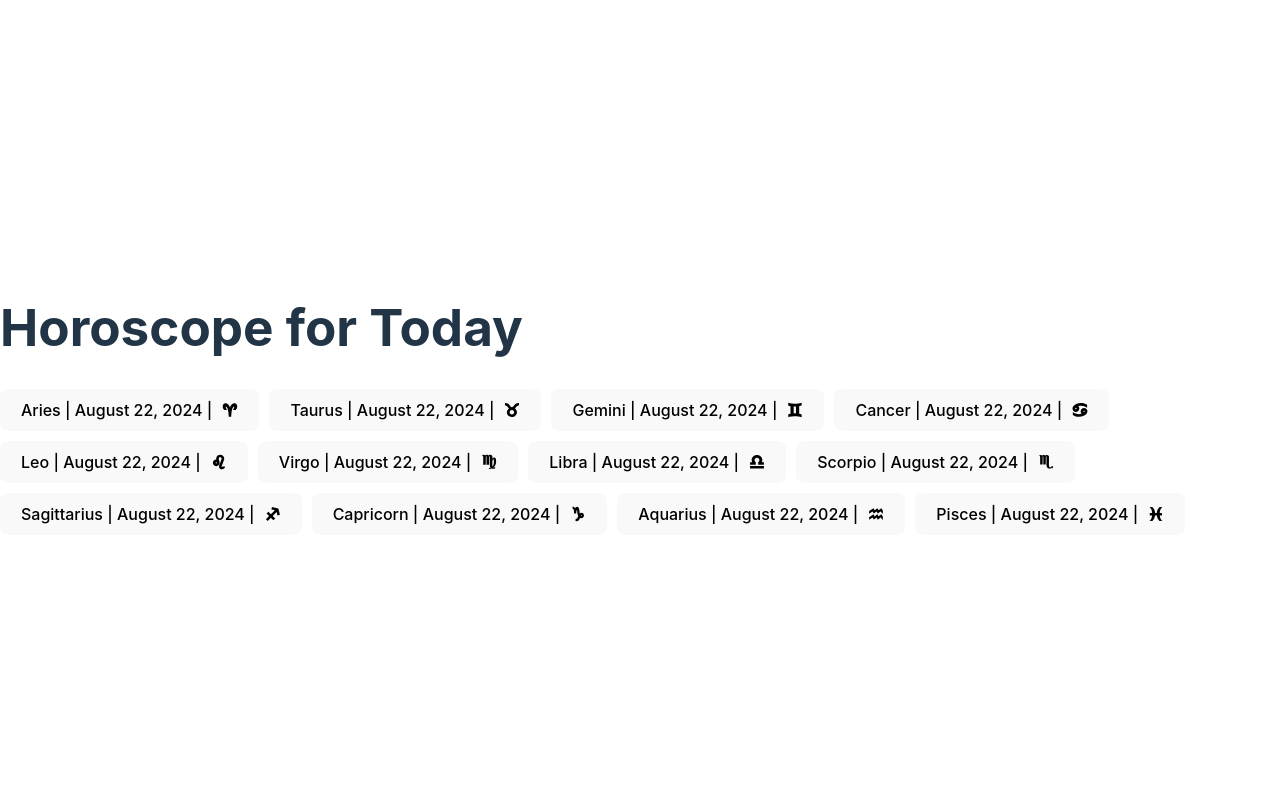
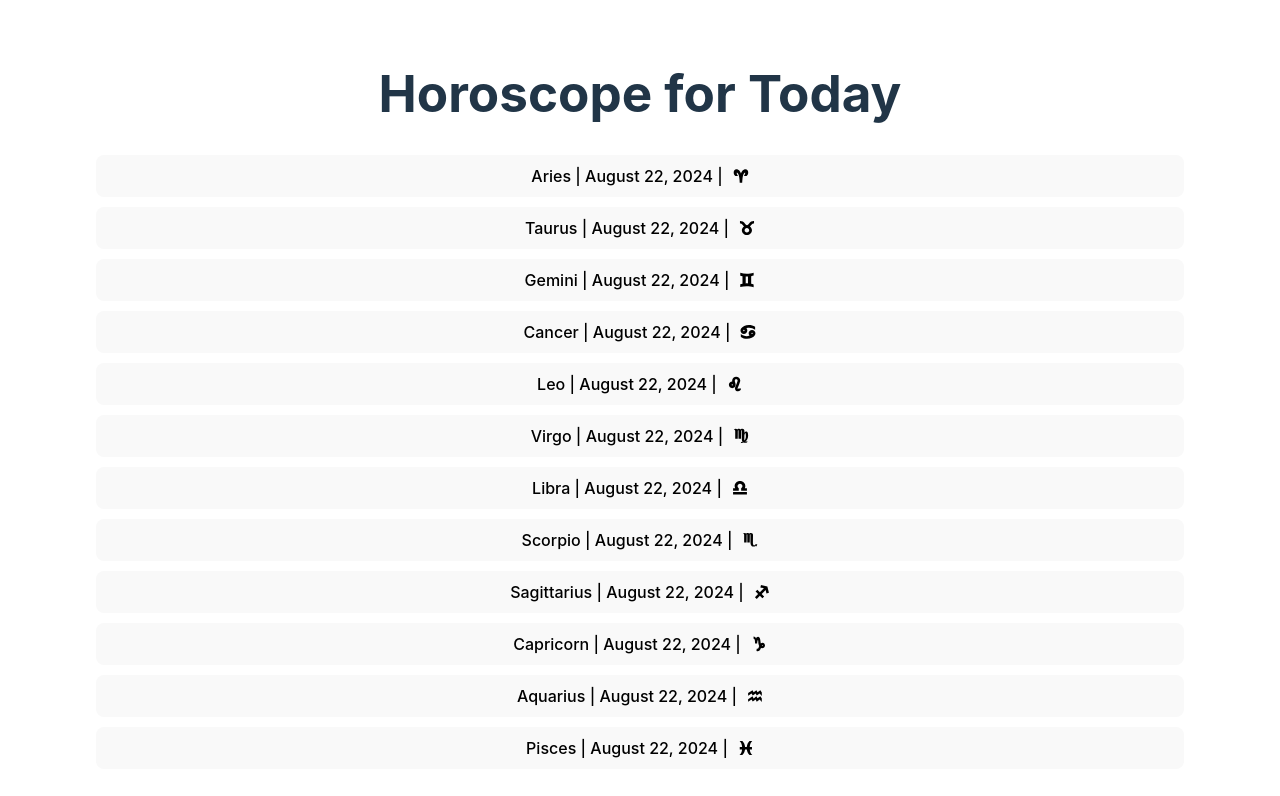
Before and after one commit to aydingani/astro, a React (Vite) app: page / in a window 1280 px wide. Shown: the top 796 px of the page. Built offline with nearby package versions, Linux system fonts and the light colour scheme.

Commit message:
finishing touches

```diff
--- a/src/HoroscopePage.jsx
+++ b/src/HoroscopePage.jsx
@@ -85,11 +85,26 @@ const HoroscopePage = () => {
 
   return (
     <div {...handlers} style={{ touchAction: "pan-y" }}>
-      <h1>
+      <h1
+        style={{
+          textAlign: "center",
+        }}
+      >
         {language === "ru" ? zodiacSigns[sign]?.ru : zodiacSigns[sign]?.en}{" "}
         {language === "ru" ? "Гороскоп" : "Horoscope"}
       </h1>
-      {response && <p style={{ marginTop: "20px" }}>{response}</p>}
+      {response && (
+        <h4
+          style={{
+            marginTop: "20px",
+            textAlign: "center",
+            width: "85%",
+            margin: "0 auto",
+          }}
+        >
+          {response}
+        </h4>
+      )}
     </div>
   );
 };
--- a/src/MainPage.jsx
+++ b/src/MainPage.jsx
@@ -60,9 +60,16 @@ const MainPage = () => {
     language === "ru" ? "Гороскоп на сегодня" : "Horoscope for Today";
 
   return (
-    <div>
+    <div style={{ textAlign: "center" }}>
       <h1>{buttonText}</h1>
-      <div style={{ display: "flex", flexWrap: "wrap", gap: "10px" }}>
+      <div
+        style={{
+          display: "flex",
+          flexWrap: "wrap",
+          gap: "10px",
+          justifyContent: "center",
+        }}
+      >
         {zodiacSigns.map((zodiac) => (
           <button
             key={zodiac.sign}
@@ -72,7 +79,9 @@ const MainPage = () => {
               fontSize: "16px",
               display: "flex",
               alignItems: "center",
+              justifyContent: "center",
               gap: "10px",
+              width: "85%",
             }}
           >
             {language === "ru" ? zodiac.ru : zodiac.en} | {today} |{" "}
```
Also changed, not shown: src/App.jsx (+0 -183 lines).
